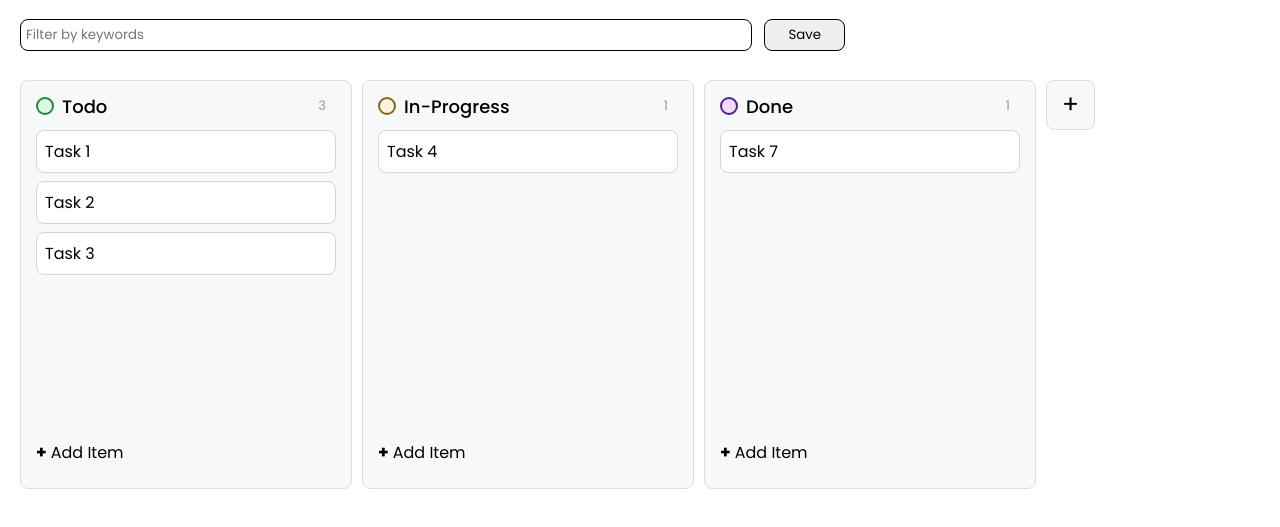
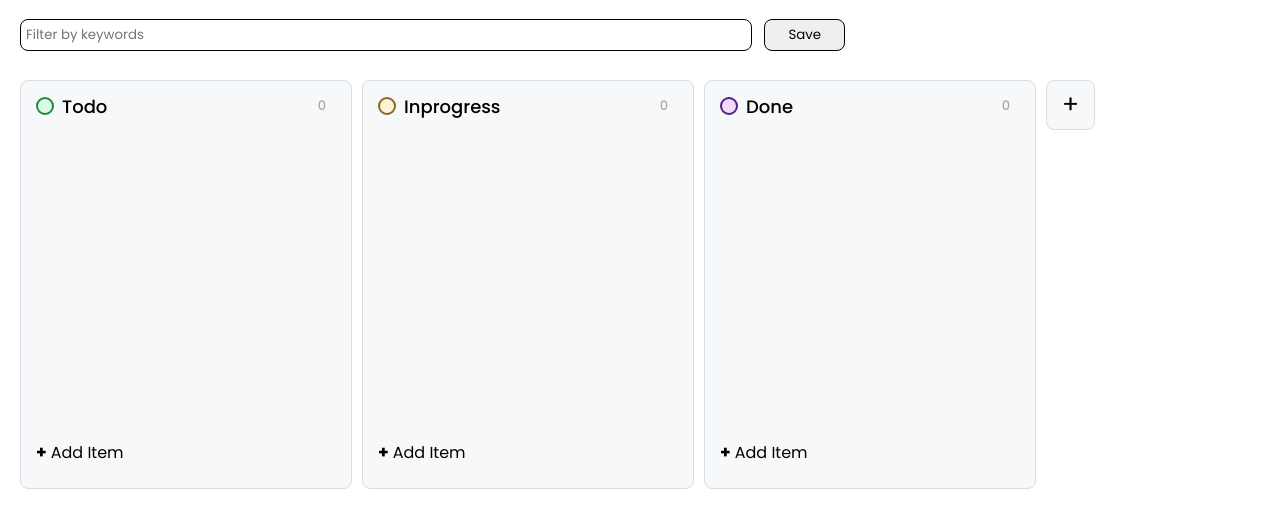
Before and after one commit to hemanth506/kanban-board, a plain HTML site: page index.html in a window 1280 px wide. Shown: the part 51-578 px from the top of the page. Drawn offline with Linux system fonts and the light colour scheme; a web font is replaced by a local one.

Commit message:
Added local storage for boards

```diff
--- a/index.html
+++ b/index.html
@@ -29,7 +29,7 @@
   <section id="board-container">
 
 
-    <div class="board todo">
+    <!-- <div class="board todo">
       <div class="heading">
         <div class="head">
           <div class="circle"></div>
@@ -48,10 +48,10 @@
           <button class="create-task-btn" board="todo">+</button>
         </div>
       </div>
-    </div>
+    </div> -->
 
 
-    <div class="board inprogress">
+    <!-- <div class="board inprogress">
       <div class="heading">
         <div class="head">
           <div class="circle"></div>
@@ -69,10 +69,10 @@
           <button class="create-task-btn" board="inprogress">+</button>
         </div>
       </div>
-    </div>
+    </div> -->
 
 
-    <div class="board done">
+    <!-- <div class="board done">
       <div class="heading">
         <div class="head">
           <div class="circle"></div>
@@ -84,14 +84,13 @@
         <p class="task" draggable="true">Task 7</p>
       </div>
       <div class="add-item-container" board="done">
-        <!-- <p class="add-item done-para" board="done"><strong>+</strong>Add Item</p> -->
         <div class="input-section done-section">
           <input class="input-field done-input" board="done" type="text"
             placeholder="Start typing to create an draft item">
           <button class="create-task-btn" board="done">+</button>
         </div>
       </div>
-    </div>
+    </div> -->
 
 
     <div class="plus-board">
--- a/kanban.js
+++ b/kanban.js
@@ -131,15 +131,10 @@ const setAddBoardFunctionality = () => {
     plusBtn.innerText = "+";
     const boardName = addBoardInput.value;
     console.log("boardName = " + boardName);
-    if(boardName) {
+    if (boardName) {
       const newboard = createNewBoardElement(boardName);
-      console.log(
-        "🚀 ~ file: kanban.js:99 ~ newboard:",
-        newboard,
-        plusBoard,
-        boardContainer
-      );
       boardContainer.insertBefore(newboard, plusBoard);
+      addBoardToLocalStorage(boardName);
       defaultFunctions();
     }
   });
@@ -152,6 +147,34 @@ const defaultFunctions = () => {
   setTaskCount();
 };
 
+const boardList = getLocalStorage("boardList");
+let defaultboards = [];
+if (!boardList) {
+  defaultboards = [
+    {
+      title: "todo",
+      description: "work to start",
+    },
+    {
+      title: "inprogress",
+      description: "work in progress",
+    },
+    {
+      title: "done",
+      description: "work completed",
+    },
+  ];
+  setLocalStorage("boardList", defaultboards);
+  console.log("🚀 ~ file: kanban.js:159 ~ defaultboards:", defaultboards);
+} else {
+  defaultboards = JSON.parse(boardList);
+  console.log("🚀 ~ file: kanban.js:182 ~ currentBoards:", defaultboards);
+}
+
+defaultboards.forEach((board) => {
+  const newBoard = createNewBoardElement(board.title);
+  boardContainer.insertBefore(newBoard, plusBoard);
+});
 
 setDraggableProperty();
 defaultFunctions();
--- a/utils.js
+++ b/utils.js
@@ -19,9 +19,11 @@ const setDragOverProperty = () => {
   const taskBoards = getAllTaskBoards();
   taskBoards.forEach((board) => {
     board.addEventListener("dragover", (e) => {
+      e.preventDefault();
       const taskDragged = document.querySelector(".is-dragging");
       const closestElt = getClosestElement(board, e.clientY);
-
+      // const curBoard = getBoardAttribute(board);
+      // console.log("🚀 ~ file: utils.js:27 ~ curBoard:", curBoard)
       if (closestElt) {
         board.insertBefore(taskDragged, closestElt);
       } else {
@@ -30,7 +32,20 @@ const setDragOverProperty = () => {
       setTaskCount();
     });
   });
+
+  taskBoards.forEach((board) => {
+    board.addEventListener("drop", (e) => {
+      const curBoard = getBoardAttribute(board);
+      console.log(e)
+      console.log("🚀 ~ file: utils.js:38 ~ curBoard:", curBoard);
+    });
+  });
 };
+
+const getLocalStorage = (variable) => localStorage.getItem(variable);
+
+const setLocalStorage = (variable, value) =>
+  localStorage.setItem(variable, JSON.stringify(value));
 
 const getAddBoardInputElement = () =>
   document.querySelector(".add-board-input");
@@ -47,6 +62,7 @@ const createDiv = (className = "") => {
 const createParagraph = (className = "") => {
   const para = document.createElement("p");
   para.className = className;
+  para.id = Date.now();
   return para;
 };
 
@@ -92,6 +108,18 @@ const addBoardDiv = () => {
   holder.appendChild(inputElement);
   holder.appendChild(buttonElement);
   return holder;
+};
+
+const addBoardToLocalStorage = (boardName) => {
+  const boardList = JSON.parse(getLocalStorage("boardList"));
+  if (boardList) {
+    let newBoardData = {
+      title: boardName,
+      description: "Newly created board",
+    };
+    boardList.push(newBoardData);
+  }
+  setLocalStorage("boardList", boardList);
 };
 
 // Create new board
```
